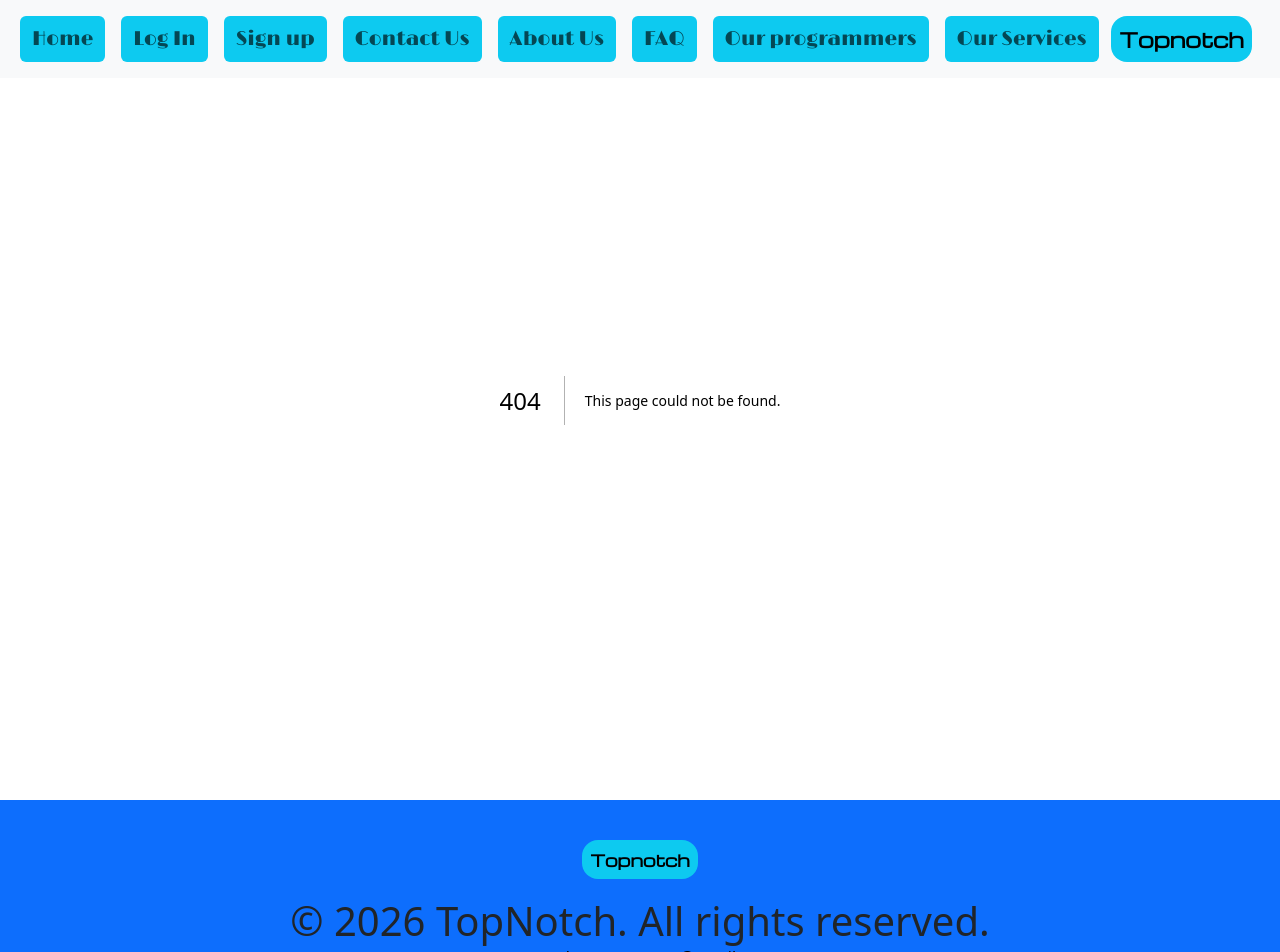
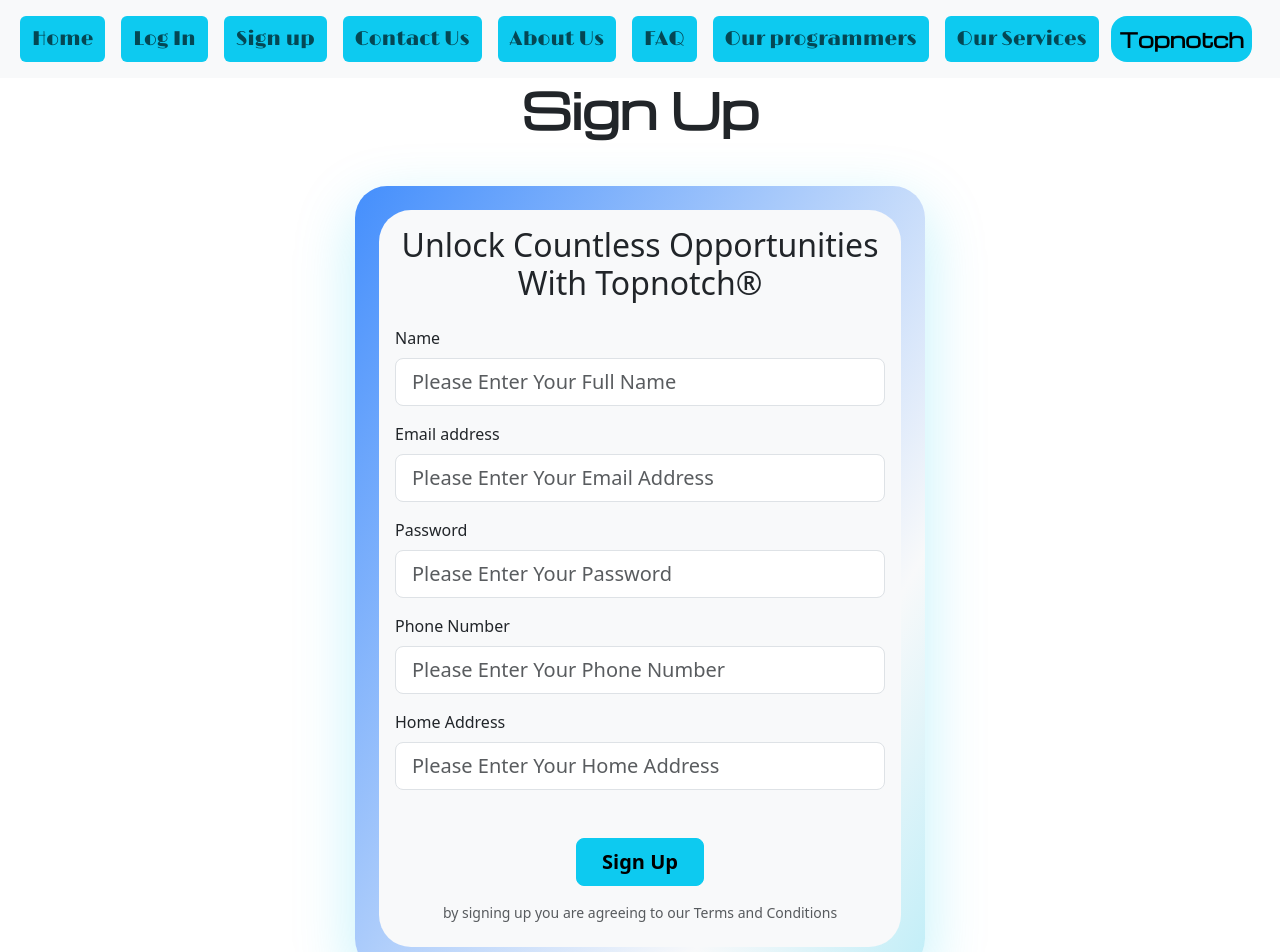
Before and after one commit to armin5872/topnotch, a Next.js app: page /topnotch-proto/sign-up in a window 1280 px wide. Before the commit this address had no page. Shown: the top 952 px of the page. Built offline with nearby package versions, Linux system fonts and the light colour scheme.

Commit message:
created sign up

```diff
--- a/src/app/topnotch-proto/Navbar.tsx
+++ b/src/app/topnotch-proto/Navbar.tsx
@@ -2,6 +2,7 @@
 "use client";
 
 import { css } from "@emotion/react";
+import Link from "next/link";
 
 const navbarBtn = css`
     transition-duration : 0.4s;
@@ -21,14 +22,14 @@ export default function Navbar () {
     <nav className="navbar navbar-light navbar-expand-lg fixed-top bg-light">
         <div className="container-fluid my-2 limelight-regular">
             <ul className="navbar-nav">
-                <li css = {navbarBtn} className="nav-item px-1 fs-5 rounded-2 mx-2 bg-info"><a className="nav-link" href="#">Home</a></li>
-                <li css = {navbarBtn} className="nav-item px-1 fs-5 rounded-2 mx-2 bg-info"><a className="nav-link" href="#">Log In</a></li>
-                <li css = {navbarBtn} className="nav-item px-1 fs-5 rounded-2 mx-2 bg-info"><a className="nav-link" href="#">Sign up</a></li>
-                <li css = {navbarBtn} className="nav-item px-1 fs-5 rounded-2 mx-2 bg-info"><a className="nav-link" href="#">Contact Us</a></li>
-                <li css = {navbarBtn} className="nav-item px-1 fs-5 rounded-2 mx-2 bg-info"><a className="nav-link" href="#">About Us</a></li>
-                <li css = {navbarBtn} className="nav-item px-1 fs-5 rounded-2 mx-2 bg-info"><a className="nav-link" href="#">FAQ</a></li>
-                <li css = {navbarBtn} className="nav-item px-1 fs-5 rounded-2 mx-2 bg-info"><a className="nav-link" href="#">Our programmers</a></li>
-                <li css = {navbarBtn} className="nav-item px-1 fs-5 rounded-2 mx-2 bg-info"><a className="nav-link" href="#">Our Services</a></li>
+                <li css = {navbarBtn} className="nav-item px-1 fs-5 rounded-2 mx-2 bg-info"><Link className="nav-link" href="#">Home</Link></li>
+                <li css = {navbarBtn} className="nav-item px-1 fs-5 rounded-2 mx-2 bg-info"><Link className="nav-link" href="#">Log In</Link></li>
+                <li css = {navbarBtn} className="nav-item px-1 fs-5 rounded-2 mx-2 bg-info"><Link className="nav-link" href="/topnotch-proto/sign-up">Sign up</Link></li>
+                <li css = {navbarBtn} className="nav-item px-1 fs-5 rounded-2 mx-2 bg-info"><Link className="nav-link" href="#">Contact Us</Link></li>
+                <li css = {navbarBtn} className="nav-item px-1 fs-5 rounded-2 mx-2 bg-info"><Link className="nav-link" href="#">About Us</Link></li>
+                <li css = {navbarBtn} className="nav-item px-1 fs-5 rounded-2 mx-2 bg-info"><Link className="nav-link" href="#">FAQ</Link></li>
+                <li css = {navbarBtn} className="nav-item px-1 fs-5 rounded-2 mx-2 bg-info"><Link className="nav-link" href="/topnotch-proto/programmers">Our programmers</Link></li>
+                <li css = {navbarBtn} className="nav-item px-1 fs-5 rounded-2 mx-2 bg-info"><Link className="nav-link" href="#">Our Services</Link></li>
             </ul>
             <a css = {navbarBrand} className="navbar-brand michroma-regular p-2 fw-bold bg-info ms-auto rounded-4" href="#">
                 Topnotch
--- /dev/null
+++ b/src/app/topnotch-proto/sign-up/page.tsx
@@ -0,0 +1,141 @@
+/** @jsxImportSource @emotion/react */
+"use client"
+
+import { useEffect, useRef } from "react"
+import gsap from "gsap"
+import { css } from "@emotion/react"
+
+const titleTxt  = css`
+    margin-top : 80px;
+`
+
+const formBtn = css`
+    transition-duration: 0.4s;
+
+    &:hover {
+        background-color: orange !important;
+        transform: translateY(-2px);
+    }
+`
+
+const auroraCard = css`
+    background: linear-gradient(
+        120deg,
+        #0dcaf0,
+        #0d6efd,
+        #f8f9fa,
+        #0dcaf0
+    );
+    background-size: 300% 300%;
+    border: none;
+    position: relative;
+    overflow: hidden;
+    box-shadow: 0 20px 60px rgba(13, 202, 240, 0.25);
+`
+
+export default function SignUp() {
+    const cardRef = useRef(null)
+
+    useEffect(() => {
+        gsap.to(cardRef.current, {
+            backgroundPosition: "100% 50%",
+            duration: 8,
+            repeat: -1,
+            yoyo: true,
+            ease: "sine.inOut"
+        })
+    }, [])
+
+    return (
+        <>
+            <h1 css = {titleTxt} className="display-5 michroma-regular text-center fw-bold text-dark mb-5">
+                Sign Up
+            </h1>
+
+            <div className="container mb-5">
+                <div className="row justify-content-center">
+                    <div
+                        ref={cardRef}
+                        className="col-md-6 card p-4 rounded-5"
+                        css={auroraCard}
+                    >
+                        <div className="card-body bg-light rounded-5 p-3">
+
+                            <h2 className="text-center">
+                                Unlock Countless Opportunities With Topnotch®
+                            </h2>
+
+                            <form>
+                                <label htmlFor="namefor" className="form-label mt-3">
+                                    Name
+                                </label>
+                                <input
+                                    type="text"
+                                    placeholder="Please Enter Your Full Name"
+                                    className="form-control form-control-lg"
+                                    id="namefor"
+                                />
+
+                                <label htmlFor="emailfor" className="form-label mt-3">
+                                    Email address
+                                </label>
+                                <input
+                                    type="email"
+                                    placeholder="Please Enter Your Email Address"
+                                    className="form-control form-control-lg"
+                                    id="emailfor"
+                                />
+
+                                <label htmlFor="passfor" className="form-label mt-3">
+                                    Password
+                                </label>
+                                <input
+                                    type="password"
+                                    placeholder="Please Enter Your Password"
+                                    className="form-control form-control-lg"
+                                    id="passfor"
+                                />
+
+                                <label htmlFor="phonefor" className="form-label mt-3">
+                                    Phone Number
+                                </label>
+                                <input
+                                    type="tel"
+                                    placeholder="Please Enter Your Phone Number"
+                                    className="form-control form-control-lg"
+                                    id="phonefor"
+                                />
+
+                                <label htmlFor="addressfor" className="form-label mt-3">
+                                    Home Address
+                                </label>
+                                <input
+                                    type="text"
+                                    placeholder="Please Enter Your Home Address"
+                                    className="form-control form-control-lg"
+                                    id="addressfor"
+                                />
+
+                                <div className="row justify-content-center">
+                                    <button
+                                        type="submit"
+                                        className="btn btn-info btn-lg fw-bold mt-5 col-3"
+                                        css={formBtn}
+                                    >
+                                        Sign Up
+                                    </button>
+                                </div>
+
+                                <div className="form-text mt-3 mb-2 text-center">
+                                    by signing up you are agreeing to our Terms and Conditions
+                                </div>
+                            </form>
+
+                        </div>
+                    </div>
+
+                </div>
+            </div>
+        </>
+    )
+}
```
